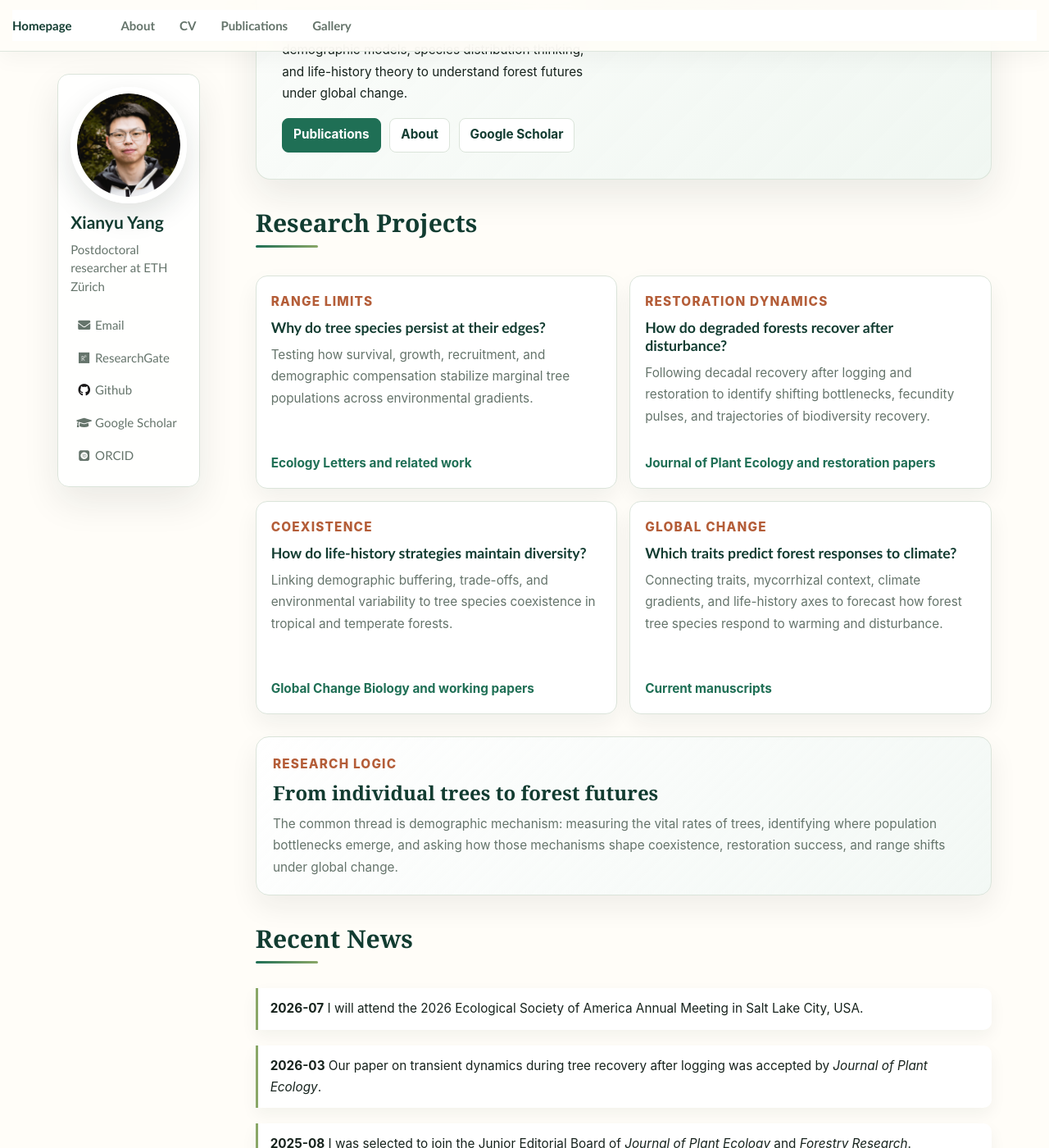
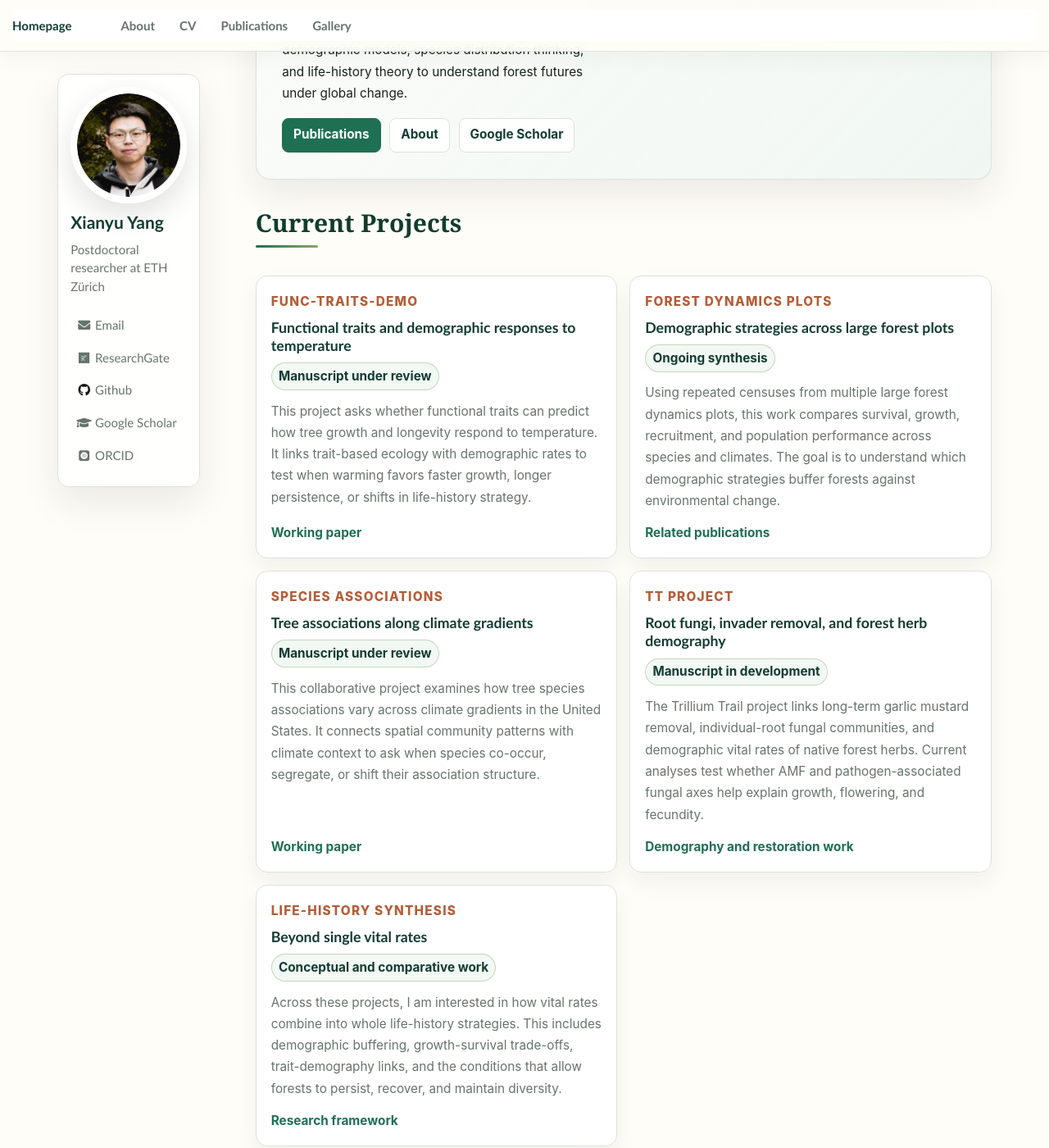
Before and after one commit to Xianyu-Yang/xianyu-yang.github.io, a Jekyll site: the page built from _pages/home.md, in a window 1280 px wide and 1400 px high, scrolled down 624 px. Shown: the whole window at 82% size. Built offline with Jekyll 4.4.1, drawn with Linux system fonts in a browser that asks for light colours; some web fonts are replaced.

Commit message:
Update homepage with current research projects

```diff
--- a/_pages/home.md
+++ b/_pages/home.md
@@ -23,32 +23,43 @@ author_profile: true
   </figure>
 </section>
 
-# Research Projects
+# Current Projects
 
 <div class="project-overview-grid">
   <article>
-    <p class="project-kicker">Range limits</p>
-    <h3>Why do tree species persist at their edges?</h3>
-    <p>Testing how survival, growth, recruitment, and demographic compensation stabilize marginal tree populations across environmental gradients.</p>
-    <a href="/publications/">Ecology Letters and related work</a>
+    <p class="project-kicker">Func-traits-Demo</p>
+    <h3>Functional traits and demographic responses to temperature</h3>
+    <p class="project-status">Manuscript under review</p>
+    <p>This project asks whether functional traits can predict how tree growth and longevity respond to temperature. It links trait-based ecology with demographic rates to test when warming favors faster growth, longer persistence, or shifts in life-history strategy.</p>
+    <a href="/publications/">Working paper</a>
   </article>
   <article>
-    <p class="project-kicker">Restoration dynamics</p>
-    <h3>How do degraded forests recover after disturbance?</h3>
-    <p>Following decadal recovery after logging and restoration to identify shifting bottlenecks, fecundity pulses, and trajectories of biodiversity recovery.</p>
-    <a href="/publications/">Journal of Plant Ecology and restoration papers</a>
+    <p class="project-kicker">Forest dynamics plots</p>
+    <h3>Demographic strategies across large forest plots</h3>
+    <p class="project-status">Ongoing synthesis</p>
+    <p>Using repeated censuses from multiple large forest dynamics plots, this work compares survival, growth, recruitment, and population performance across species and climates. The goal is to understand which demographic strategies buffer forests against environmental change.</p>
+    <a href="/publications/">Related publications</a>
   </article>
   <article>
-    <p class="project-kicker">Coexistence</p>
-    <h3>How do life-history strategies maintain diversity?</h3>
-    <p>Linking demographic buffering, trade-offs, and environmental variability to tree species coexistence in tropical and temperate forests.</p>
-    <a href="/publications/">Global Change Biology and working papers</a>
+    <p class="project-kicker">Species associations</p>
+    <h3>Tree associations along climate gradients</h3>
+    <p class="project-status">Manuscript under review</p>
+    <p>This collaborative project examines how tree species associations vary across climate gradients in the United States. It connects spatial community patterns with climate context to ask when species co-occur, segregate, or shift their association structure.</p>
+    <a href="/publications/">Working paper</a>
   </article>
   <article>
-    <p class="project-kicker">Global change</p>
-    <h3>Which traits predict forest responses to climate?</h3>
-    <p>Connecting traits, mycorrhizal context, climate gradients, and life-history axes to forecast how forest tree species respond to warming and disturbance.</p>
-    <a href="/publications/">Current manuscripts</a>
+    <p class="project-kicker">TT Project</p>
+    <h3>Root fungi, invader removal, and forest herb demography</h3>
+    <p class="project-status">Manuscript in development</p>
+    <p>The Trillium Trail project links long-term garlic mustard removal, individual-root fungal communities, and demographic vital rates of native forest herbs. Current analyses test whether AMF and pathogen-associated fungal axes help explain growth, flowering, and fecundity.</p>
+    <a href="/publications/">Demography and restoration work</a>
+  </article>
+  <article>
+    <p class="project-kicker">Life-history synthesis</p>
+    <h3>Beyond single vital rates</h3>
+    <p class="project-status">Conceptual and comparative work</p>
+    <p>Across these projects, I am interested in how vital rates combine into whole life-history strategies. This includes demographic buffering, growth-survival trade-offs, trait-demography links, and the conditions that allow forests to persist, recover, and maintain diversity.</p>
+    <a href="/about/">Research framework</a>
   </article>
 </div>
 
--- a/assets/css/nature.css
+++ b/assets/css/nature.css
@@ -327,6 +327,20 @@ a {
   color: var(--nature-muted);
 }
 
+.project-status {
+  display: inline-flex;
+  align-self: flex-start;
+  margin: 0 0 0.85rem !important;
+  border: 1px solid rgba(138, 167, 103, 0.42);
+  border-radius: 999px;
+  padding: 0.18rem 0.55rem;
+  background: rgba(237, 245, 240, 0.72);
+  color: var(--nature-deep) !important;
+  font-size: 0.78rem;
+  font-weight: 750;
+  line-height: 1.35;
+}
+
 .project-overview-grid a {
   margin-top: auto;
   font-weight: 750;
```
